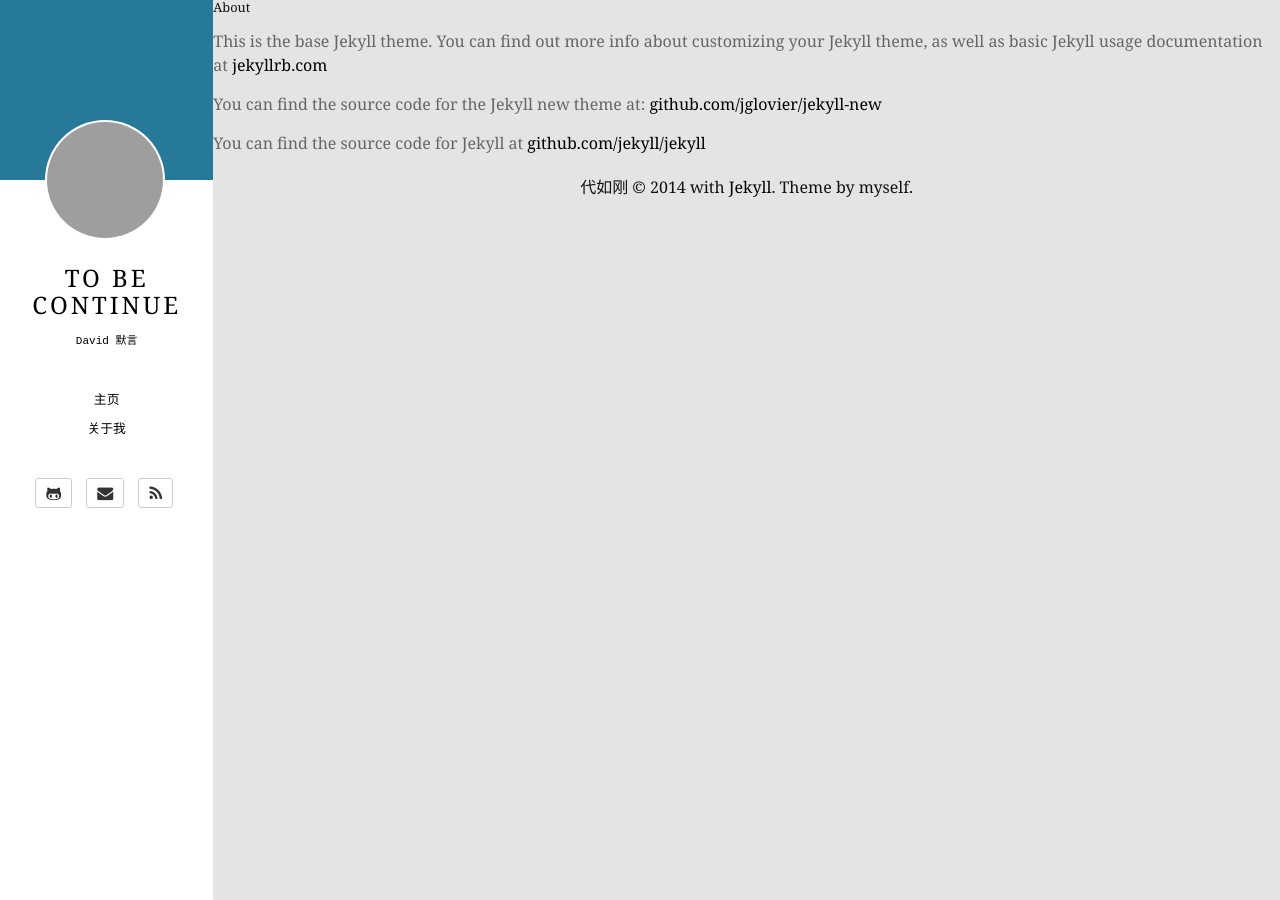
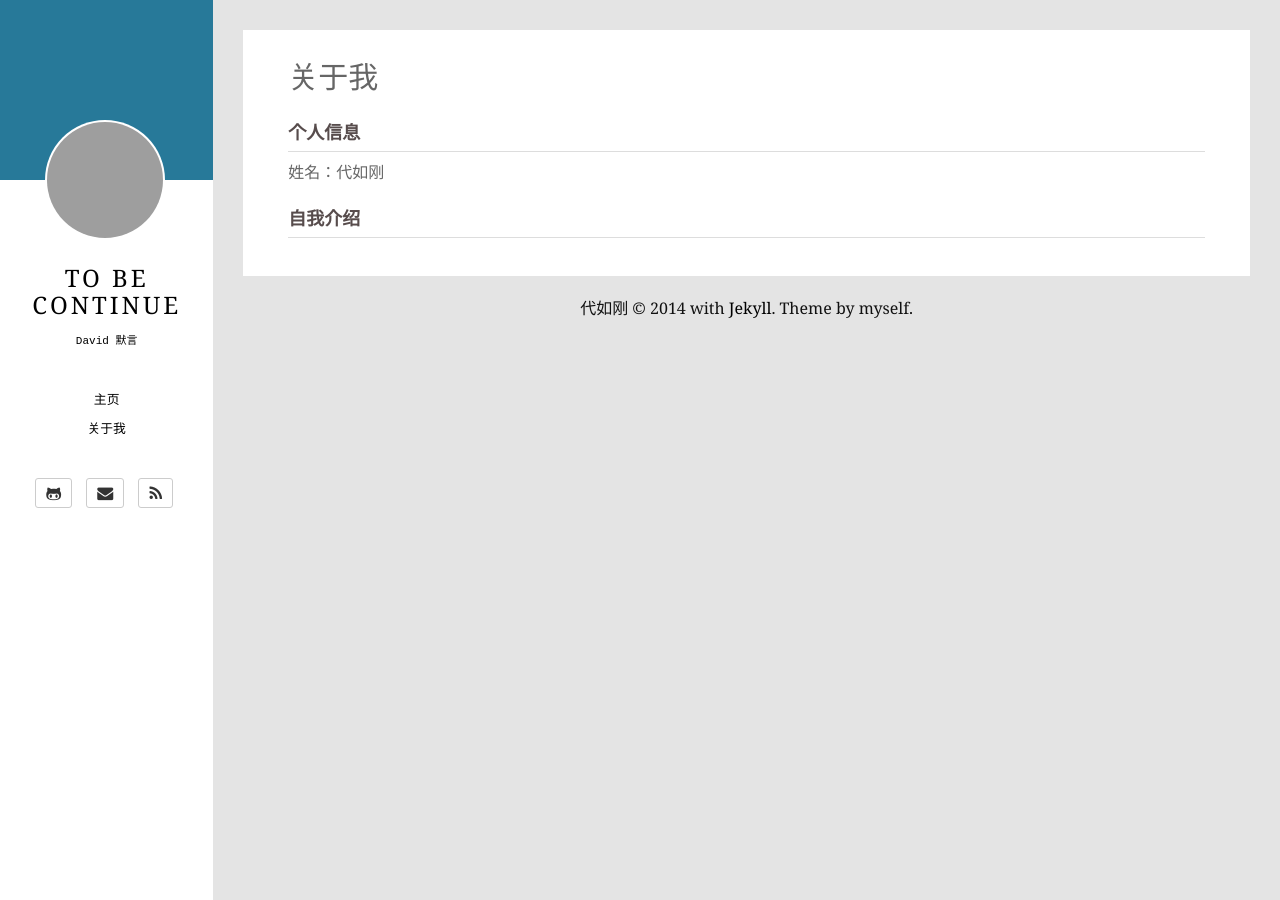
Before and after one commit to MakeItEasy/makeiteasy.github.com, a Jekyll site: the page built from about.md, in a window 1280 px wide. Built offline with Jekyll 4.4.1, drawn with Linux system fonts in a browser that asks for light colours; Markdown is read by kramdown in place of the engine named in the settings; grey boxes are pictures that could not be loaded.

Commit message:
修改了page的模版

```diff
--- a/_layouts/page.html
+++ b/_layouts/page.html
@@ -1,14 +1,17 @@
 ---
 layout: default
 ---
-<div class="post">
 
-  <header class="post-header">
-    <h1 class="post-title">{{ page.title }}</h1>
-  </header>
-
-  <article class="post-content">
-    {{ content }}
-  </article>
-
+<div class="main-content per-post">
+  <div class="post-content">
+    <div class="col-sm-12">
+      <article>
+          <h2 class="title">{{ page.title }}</h2>
+          <div>
+            {{ content }}
+          </div>
+      </article>
+    </div>
+    <div class="clearfix"></div>
+  </div>
 </div>
--- a/about.md
+++ b/about.md
@@ -1,11 +1,10 @@
 ---
 layout: page
-title: About
+title: 关于我
 permalink: /about/
 ---
 
-This is the base Jekyll theme. You can find out more info about customizing your Jekyll theme, as well as basic Jekyll usage documentation at [jekyllrb.com](http://jekyllrb.com/)
+#### 个人信息
+姓名：代如刚
 
-You can find the source code for the Jekyll new theme at: [github.com/jglovier/jekyll-new](https://github.com/jglovier/jekyll-new)
-
-You can find the source code for Jekyll at [github.com/jekyll/jekyll](https://github.com/jekyll/jekyll)
+#### 自我介绍
```
